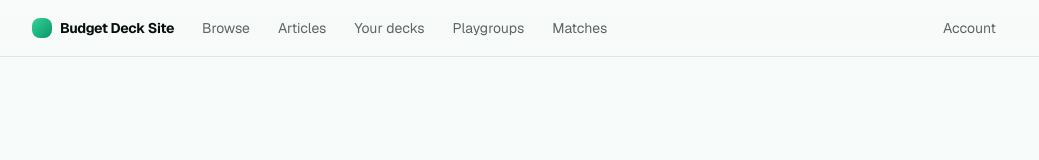
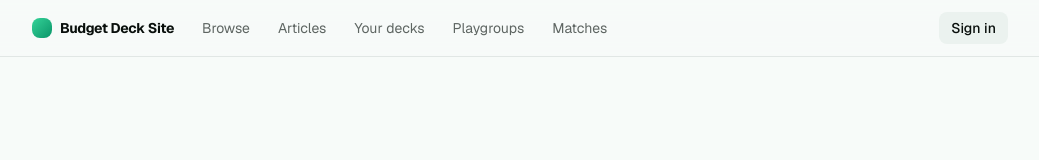
Before and after one commit to frodobagginses-shire/BudgetDeckSite, a Next.js app: page /login in a window 1280 px wide. Shown: the top 160 px of the page, without its empty margins (120-1159 px from the left). Built offline with nearby package versions, Linux system fonts and the light colour scheme; no server answers.

Commit message:
update Account menu

```diff
--- a/src/app/layout.tsx
+++ b/src/app/layout.tsx
@@ -3,6 +3,7 @@ import { Geist, Geist_Mono } from "next/font/google";
 import "./globals.css";
 import { NavBar } from "@/components/nav-bar";
 import { Footer } from "@/components/footer";
+import { createClient } from "@/lib/supabase/server";
 
 const sans = Geist({
   variable: "--font-sans",
@@ -22,18 +23,32 @@ export const metadata: Metadata = {
     "A Magic: The Gathering deck builder focused on price-capped decks. Build to a budget, validate on the cheapest printing, and Lock In a dated price.",
 };
 
-export default function RootLayout({
+export default async function RootLayout({
   children,
 }: Readonly<{
   children: React.ReactNode;
 }>) {
+  const supabase = await createClient();
+  const {
+    data: { user },
+  } = await supabase.auth.getUser();
+  let account: { handle: string } | null = null;
+  if (user) {
+    const { data: prof } = await supabase
+      .from("users")
+      .select("handle")
+      .eq("id", user.id)
+      .maybeSingle();
+    if (prof?.handle) account = { handle: prof.handle as string };
+  }
+
   return (
     <html
       lang="en"
       className={`${sans.variable} ${mono.variable} h-full antialiased`}
     >
       <body className="bg-background text-foreground flex min-h-full flex-col">
-        <NavBar />
+        <NavBar account={account} />
         {children}
         <Footer />
       </body>
--- a/src/app/users/[handle]/page.tsx
+++ b/src/app/users/[handle]/page.tsx
@@ -114,6 +114,14 @@ export default async function ProfilePage({
           {user && !isOwnProfile && (
             <FollowButton userId={profile.id} following={isFollowing} />
           )}
+          {isOwnProfile && (
+            <Link
+              href="/account"
+              className="border-border hover:bg-muted shrink-0 rounded-md border px-3 py-1.5 text-sm font-medium"
+            >
+              Account settings
+            </Link>
+          )}
         </div>
         {profile.display_name && (
           <span className="text-muted-foreground">{profile.display_name}</span>
--- a/src/components/nav-bar.tsx
+++ b/src/components/nav-bar.tsx
@@ -11,7 +11,7 @@ const LINKS = [
   { href: "/matches", label: "Matches" },
 ];
 
-export function NavBar() {
+export function NavBar({ account }: { account: { handle: string } | null }) {
   const pathname = usePathname();
   const active = (href: string) =>
     pathname === href || pathname.startsWith(href + "/");
@@ -38,9 +38,18 @@ export function NavBar() {
             {l.label}
           </Link>
         ))}
-        <Link href="/account" className={`ml-auto ${cls("/account")}`}>
-          Account
-        </Link>
+        {account ? (
+          <Link
+            href={`/users/${account.handle}`}
+            className={`ml-auto ${cls(`/users/${account.handle}`)}`}
+          >
+            @{account.handle}
+          </Link>
+        ) : (
+          <Link href="/login" className={`ml-auto ${cls("/login")}`}>
+            Sign in
+          </Link>
+        )}
       </nav>
     </header>
   );
```
